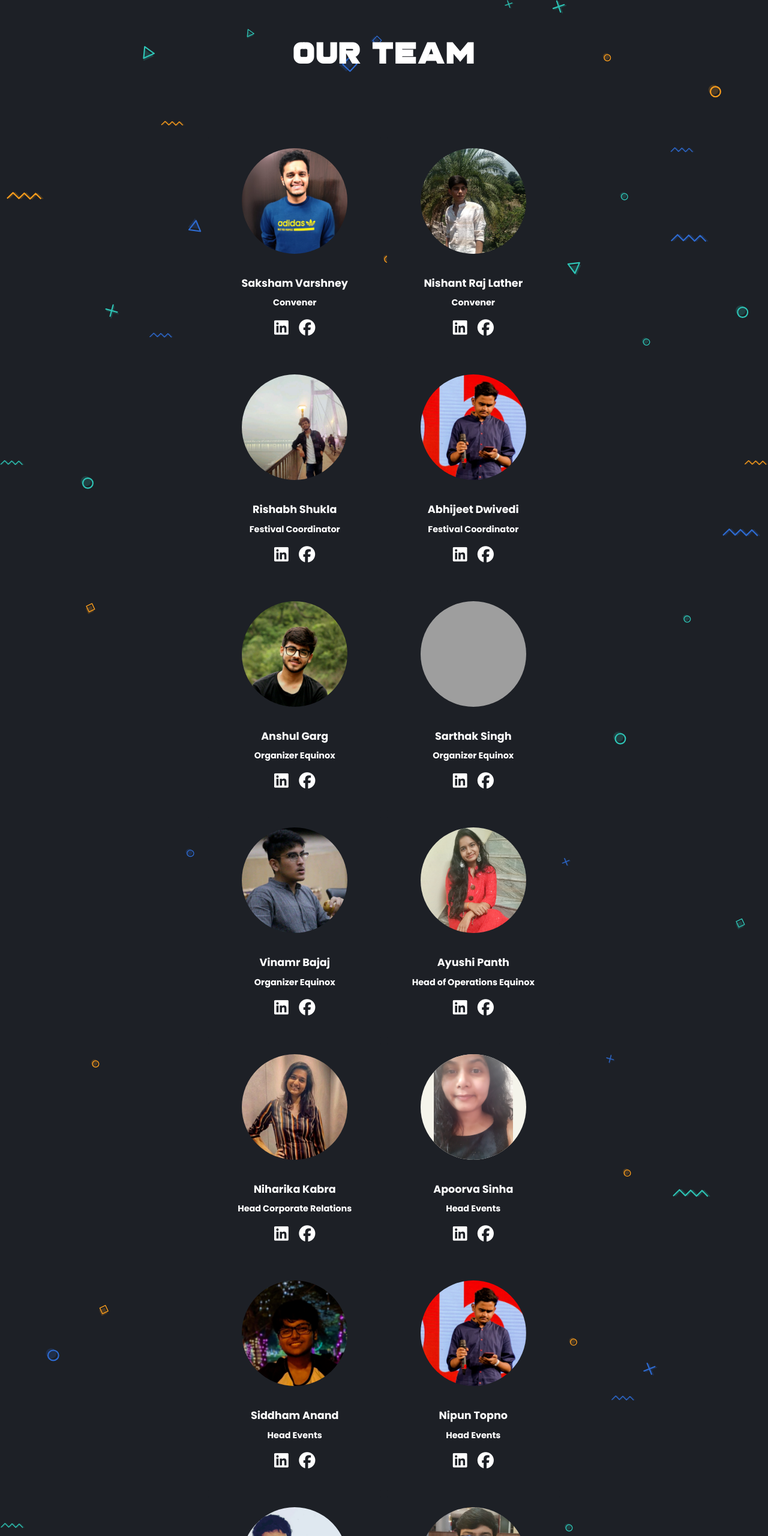
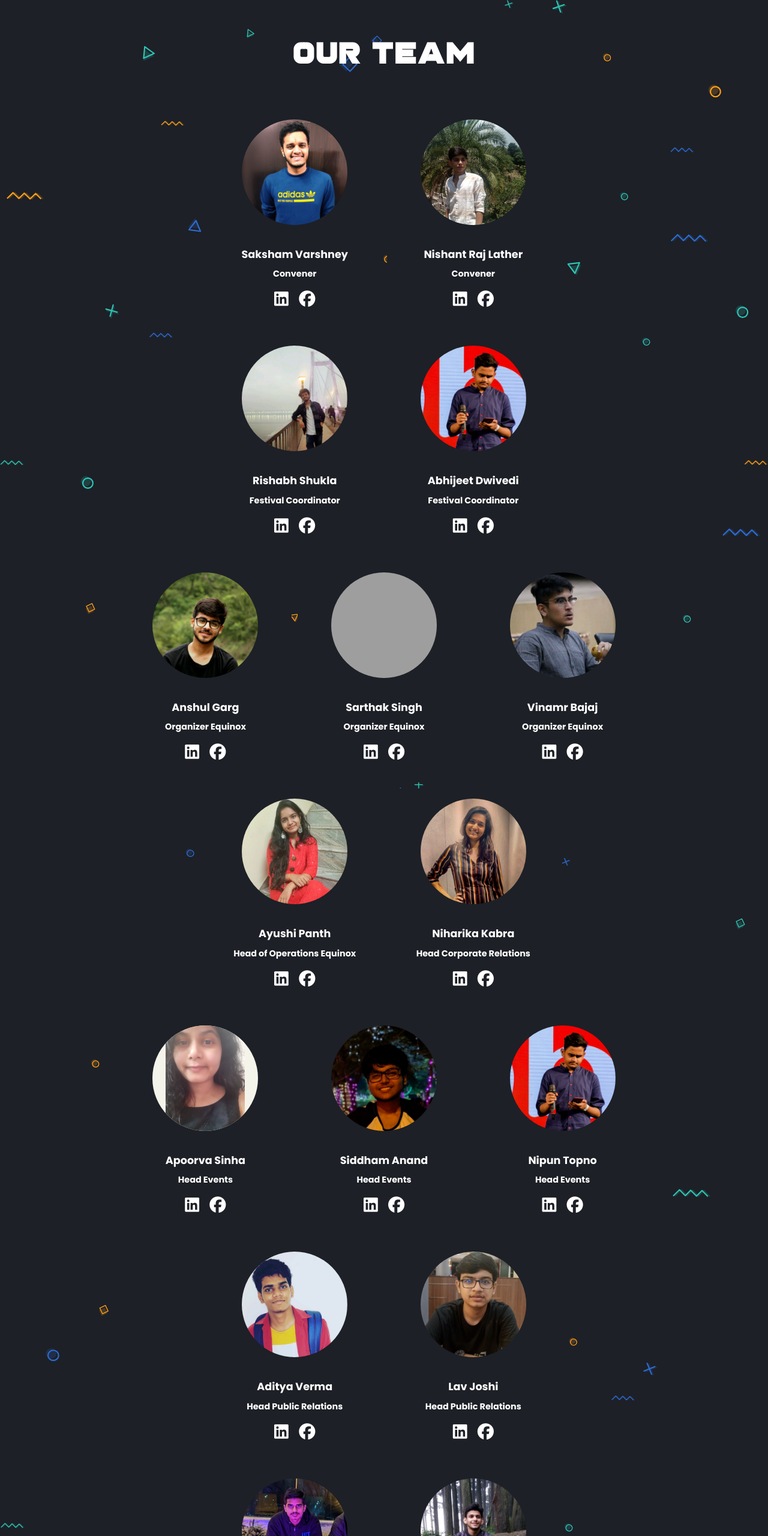
Before and after one commit to harshitg00/hackofiesta, a website: page team.html in a window 1280 px wide. Shown: the top 2560 px of the page at 60% size. Drawn offline with Linux system fonts and the light colour scheme; grey boxes are pictures that could not be loaded.

Commit message:
Team section added rows

```diff
--- a/sass/layout/_team.scss
+++ b/sass/layout/_team.scss
@@ -22,13 +22,17 @@
 
     &__container{
         display: flex;
-        flex-wrap: wrap;
+        flex-direction: column;
         justify-content: center;
-        margin: 3rem;
         margin-bottom: -5rem;
 
     }
 
+    &__row{
+        display: flex;
+        justify-content: center;
+        flex-wrap: wrap;
+    }
     &__card{
         height: 23rem;
         width: 18rem;
--- a/sass/pages/_responsive.scss
+++ b/sass/pages/_responsive.scss
@@ -206,6 +206,11 @@
   .team{
     &--section{
       font-size: 75%;
+    }
+    &__container{
+      margin-top: unset !important;
+    }
+    &__heading{
       .heading-secondary{
         text-align: center;
         font-size: 2rem;
--- a/team.html
+++ b/team.html
@@ -59,6 +59,7 @@
 
       <div class="team__container">
 
+      <div class="team__row">
         <div class="team__card">
           <div class="team__card-img">
             <img src="./img/team/saksham sir.jpg" alt="">
@@ -88,8 +89,9 @@
             </div>
           </div>
         </div>
+      </div>
 
-
+      <div class="team__row">
         <div class="team__card">
           <div class="team__card-img">
             <img src="./img/team/RishabhShukla.png" alt="">
@@ -120,8 +122,9 @@
             </div>
           </div>
         </div>
+      </div>
 
-
+      <div class="team__row">
         <div class="team__card">
           <div class="team__card-img">
             <img src="./img/team/Anshul.png" alt="">
@@ -169,8 +172,9 @@
             </div>
           </div>
         </div>
+      </div>
 
-
+      <div class="team__row">
         <div class="team__card">
           <div class="team__card-img">
             <img src="./img/team/AyushiPanth.jpg" alt="">
@@ -200,8 +204,9 @@
             </div>
           </div>
         </div>
+      </div>
 
-
+      <div class="team__row">
         <div class="team__card">
           <div class="team__card-img">
             <img src="./img/team/Apoorva.jpg" alt="" style="object-fit: contain; background: #F5F4EB; size: 120%;">
@@ -248,8 +253,9 @@
             </div>
           </div>
         </div>
+      </div>
 
-
+      <div class="team__row">
         <div class="team__card">
           <div class="team__card-img">
             <img src="./img/team/AdityaVerma.png" alt="">
@@ -280,8 +286,9 @@
             </div>
           </div>
         </div>
+      </div>
 
-
+      <div class="team__row">
         <div class="team__card">
           <div class="team__card-img">
             <img src="./img/team/harshdeep.png" alt="">
@@ -312,8 +319,10 @@
             </div>
           </div>
         </div>
+      </div>
 
 
+      <div class="team__row">
         <div class="team__card">
           <div class="team__card-img">
             <img src="./img/team/bhanu.png" alt="">
@@ -360,7 +369,7 @@
             </div>
           </div>
         </div>
-
+      </div>
       </div>
     </section>
 
```
Also changed, not shown: css/style.css, 1 other file.
